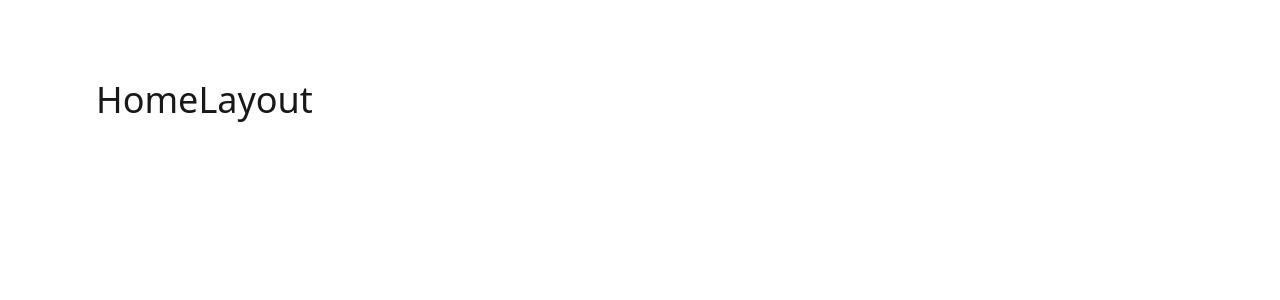
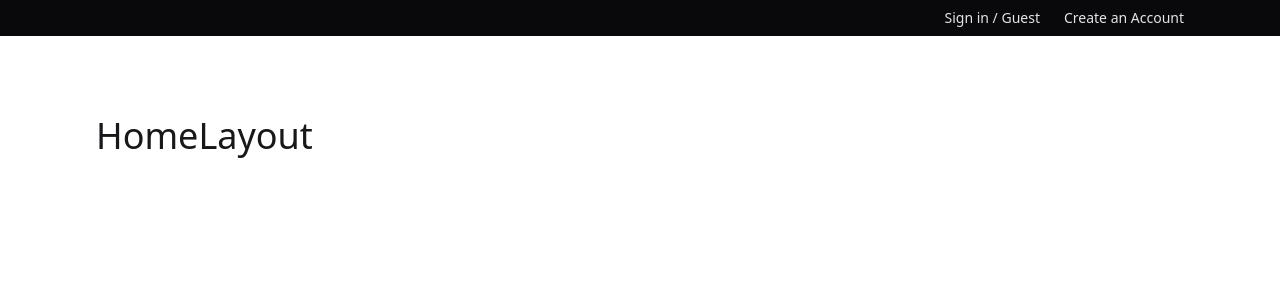
Before and after one commit to LeKhang1415/ComfyStore, a React (Vite) app: page / in a window 1280 px wide. Shown: the top 300 px of the page. Built offline with nearby package versions, Linux system fonts and the light colour scheme.

Commit message:
Header component

```diff
--- /dev/null
+++ b/src/components/Header.jsx
@@ -0,0 +1,28 @@
+import { Link } from "react-router-dom";
+
+function Header() {
+    return (
+        <header className=" bg-neutral py-2 text-neutral-content ">
+            <div className="align-element flex justify-center sm:justify-end ">
+                {/* USER */}
+                {/* LINKS */}
+                <div className="flex gap-x-6 justify-center items-center">
+                    <Link
+                        to="/login"
+                        className="link link-hover text-xs sm:text-sm"
+                    >
+                        Sign in / Guest
+                    </Link>
+                    <Link
+                        to="/register"
+                        className="link link-hover text-xs sm:text-sm"
+                    >
+                        Create an Account
+                    </Link>
+                </div>
+            </div>
+        </header>
+    );
+}
+
+export default Header;
--- a/src/components/index.js
+++ b/src/components/index.js
@@ -1,2 +1,3 @@
 export { default as FormInput } from "./FormInput";
 export { default as SubmitBtn } from "./SubmitBtn";
+export { default as Header } from "./Header";
--- a/src/pages/HomeLayout.jsx
+++ b/src/pages/HomeLayout.jsx
@@ -1,10 +1,11 @@
 import { Outlet } from "react-router-dom";
+import { Header } from "../components";
 
 function HomeLayout() {
     return (
         <>
+            <Header />
             <section className="align-element py-20">
-                {" "}
                 <Outlet />
             </section>
         </>
```
